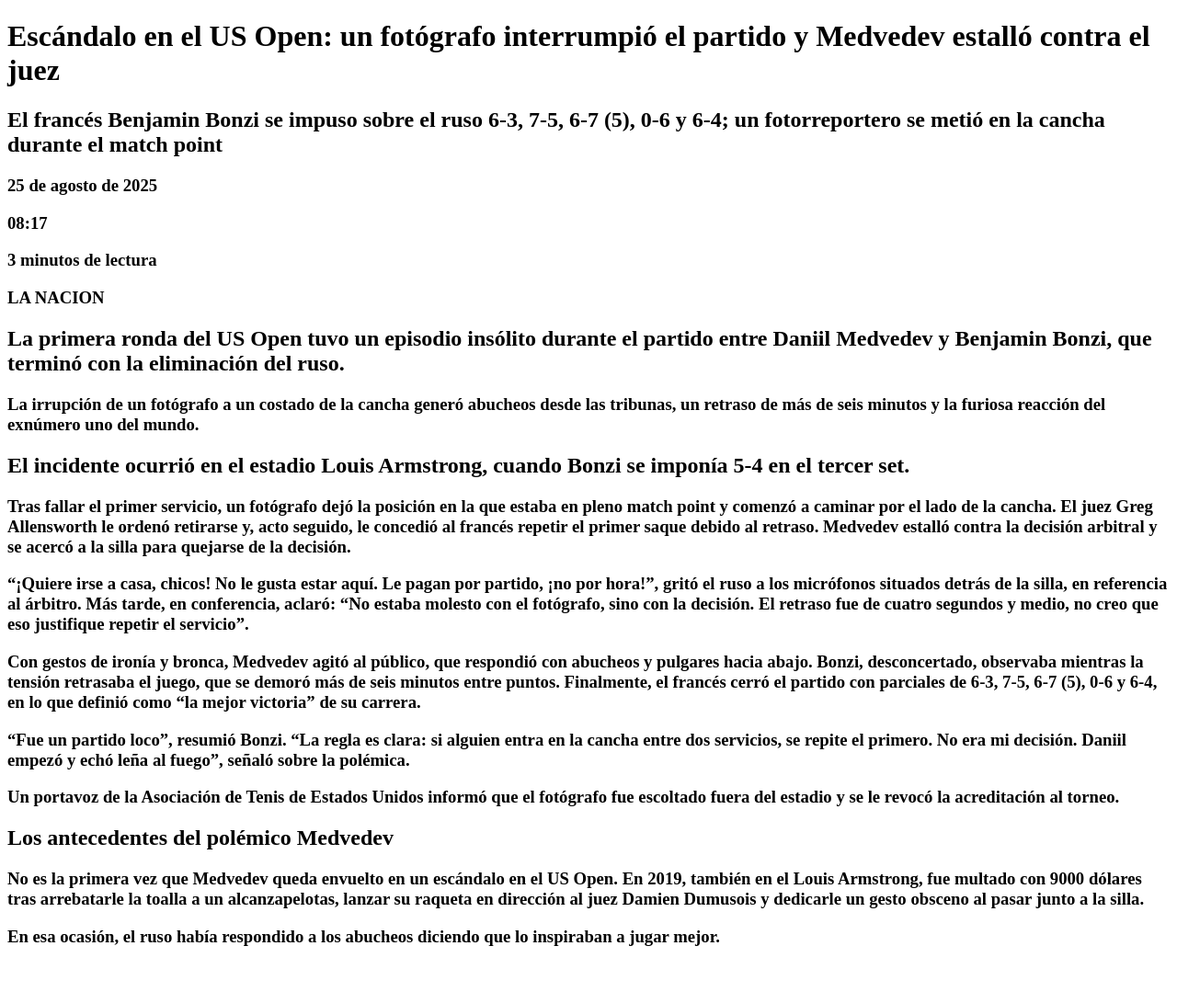
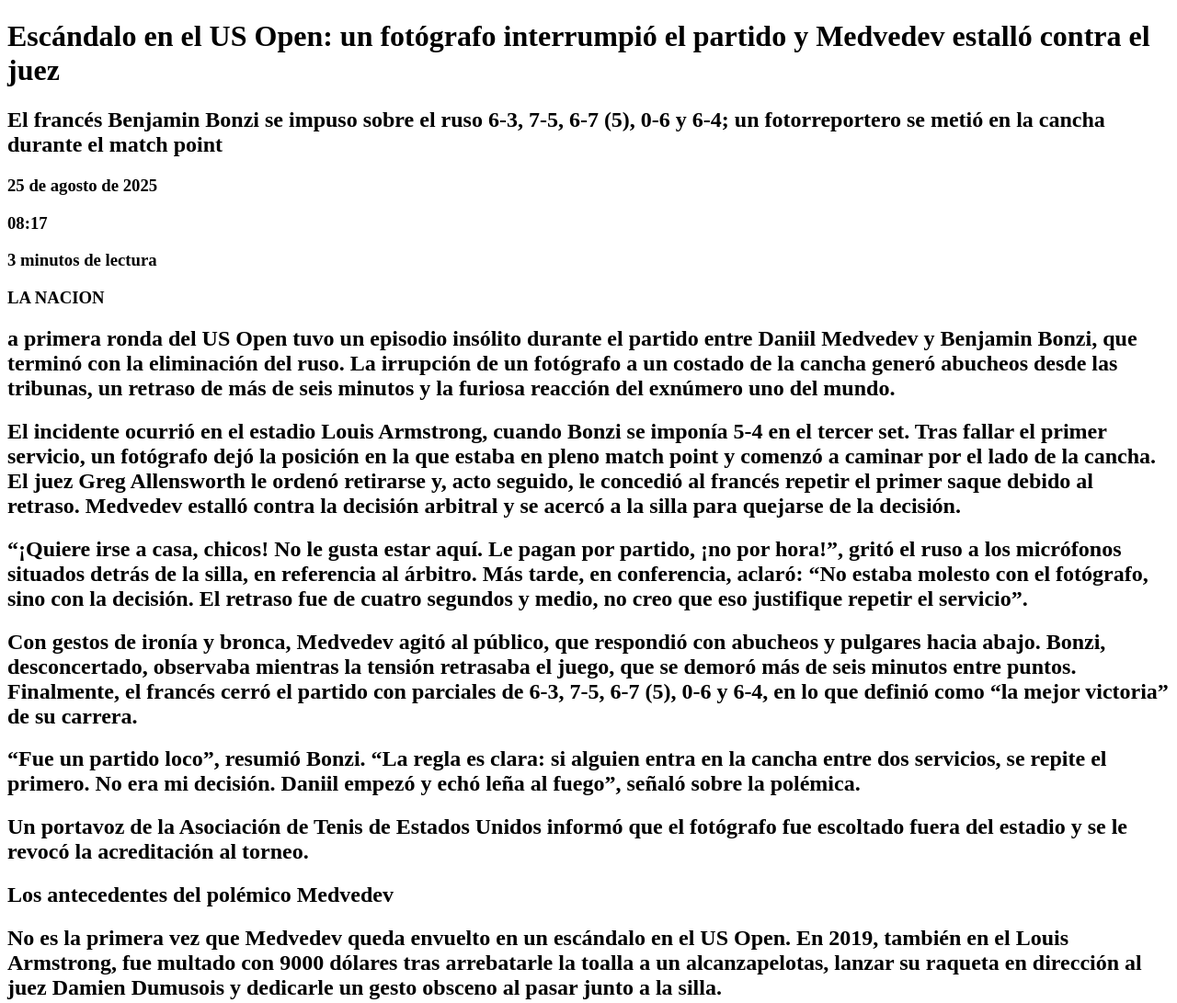
Before and after one commit to brunoragoo/prog-uai, a plain HTML site: page index.html in a window 1280 px wide. Shown: the top 1091 px of the page at 92% size. Drawn offline with Linux system fonts and the light colour scheme.

Commit message:
Actualizo index.html

```diff
--- a/index.html
+++ b/index.html
@@ -15,26 +15,27 @@
   <h3>3 minutos de lectura</h3>
   <h3>LA NACION</h3>
 
-  <h2>La primera ronda del US Open tuvo un episodio insólito durante el partido entre Daniil Medvedev y Benjamin Bonzi, que terminó con la eliminación del ruso.</h2>
-  <h3>La irrupción de un fotógrafo a un costado de la cancha generó abucheos desde las tribunas, un retraso de más de seis minutos y la furiosa reacción del exnúmero uno del mundo.</h3>
+  <h2>a primera ronda del US Open tuvo un episodio insólito durante el partido entre Daniil Medvedev y Benjamin Bonzi, que terminó con la eliminación del ruso. La irrupción de un fotógrafo a un costado de la cancha generó abucheos desde las tribunas, un retraso de más de seis minutos y la furiosa reacción del exnúmero uno del mundo.</h2>
 
-  <h2>El incidente ocurrió en el estadio Louis Armstrong, cuando Bonzi se imponía 5-4 en el tercer set.</h2>
-  <h3>Tras fallar el primer servicio, un fotógrafo dejó la posición en la que estaba en pleno match point y comenzó a caminar por el lado de la cancha. El juez Greg Allensworth le ordenó retirarse y, acto seguido, le concedió al francés repetir el primer saque debido al retraso. Medvedev estalló contra la decisión arbitral y se acercó a la silla para quejarse de la decisión.</h3>
 
-  <h3>“¡Quiere irse a casa, chicos! No le gusta estar aquí. Le pagan por partido, ¡no por hora!”, gritó el ruso a los micrófonos situados detrás de la silla, en referencia al árbitro. Más tarde, en conferencia, aclaró: “No estaba molesto con el fotógrafo, sino con la decisión. El retraso fue de cuatro segundos y medio, no creo que eso justifique repetir el servicio”.</h3>
+  <h2>El incidente ocurrió en el estadio Louis Armstrong, cuando Bonzi se imponía 5-4 en el tercer set. Tras fallar el primer servicio, un fotógrafo dejó la posición en la que estaba en pleno match point y comenzó a caminar por el lado de la cancha. El juez Greg Allensworth le ordenó retirarse y, acto seguido, le concedió al francés repetir el primer saque debido al retraso. Medvedev estalló contra la decisión arbitral y se acercó a la silla para quejarse de la decisión.</h2>
 
-  <h3>Con gestos de ironía y bronca, Medvedev agitó al público, que respondió con abucheos y pulgares hacia abajo. Bonzi, desconcertado, observaba mientras la tensión retrasaba el juego, que se demoró más de seis minutos entre puntos. Finalmente, el francés cerró el partido con parciales de 6-3, 7-5, 6-7 (5), 0-6 y 6-4, en lo que definió como “la mejor victoria” de su carrera.</h3>
 
-  <h3>“Fue un partido loco”, resumió Bonzi. “La regla es clara: si alguien entra en la cancha entre dos servicios, se repite el primero. No era mi decisión. Daniil empezó y echó leña al fuego”, señaló sobre la polémica.</h3>
+  <h2>“¡Quiere irse a casa, chicos! No le gusta estar aquí. Le pagan por partido, ¡no por hora!”, gritó el ruso a los micrófonos situados detrás de la silla, en referencia al árbitro. Más tarde, en conferencia, aclaró: “No estaba molesto con el fotógrafo, sino con la decisión. El retraso fue de cuatro segundos y medio, no creo que eso justifique repetir el servicio”.</h2>
 
-  <h3>Un portavoz de la Asociación de Tenis de Estados Unidos informó que el fotógrafo fue escoltado fuera del estadio y se le revocó la acreditación al torneo.</h3>
+  <h2>Con gestos de ironía y bronca, Medvedev agitó al público, que respondió con abucheos y pulgares hacia abajo. Bonzi, desconcertado, observaba mientras la tensión retrasaba el juego, que se demoró más de seis minutos entre puntos. Finalmente, el francés cerró el partido con parciales de 6-3, 7-5, 6-7 (5), 0-6 y 6-4, en lo que definió como “la mejor victoria” de su carrera.</h2>
+
+  <h2>“Fue un partido loco”, resumió Bonzi. “La regla es clara: si alguien entra en la cancha entre dos servicios, se repite el primero. No era mi decisión. Daniil empezó y echó leña al fuego”, señaló sobre la polémica.</h2>
+
+  <h2>Un portavoz de la Asociación de Tenis de Estados Unidos informó que el fotógrafo fue escoltado fuera del estadio y se le revocó la acreditación al torneo.</h2>
 
   <h2>Los antecedentes del polémico Medvedev</h2>
 
-  <h3>No es la primera vez que Medvedev queda envuelto en un escándalo en el US Open. En 2019, también en el Louis Armstrong, fue multado con 9000 dólares tras arrebatarle la toalla a un alcanzapelotas, lanzar su raqueta en dirección al juez Damien Dumusois y dedicarle un gesto obsceno al pasar junto a la silla.</h3>
+  <h2>No es la primera vez que Medvedev queda envuelto en un escándalo en el US Open. En 2019, también en el Louis Armstrong, fue multado con 9000 dólares tras arrebatarle la toalla a un alcanzapelotas, lanzar su raqueta en dirección al juez Damien Dumusois y dedicarle un gesto obsceno al pasar junto a la silla.</h2>
 
   <h3>En esa ocasión, el ruso había respondido a los abucheos diciendo que lo inspiraban a jugar mejor.</h3><br>
 
 
+
 </body>
 </html>
```
